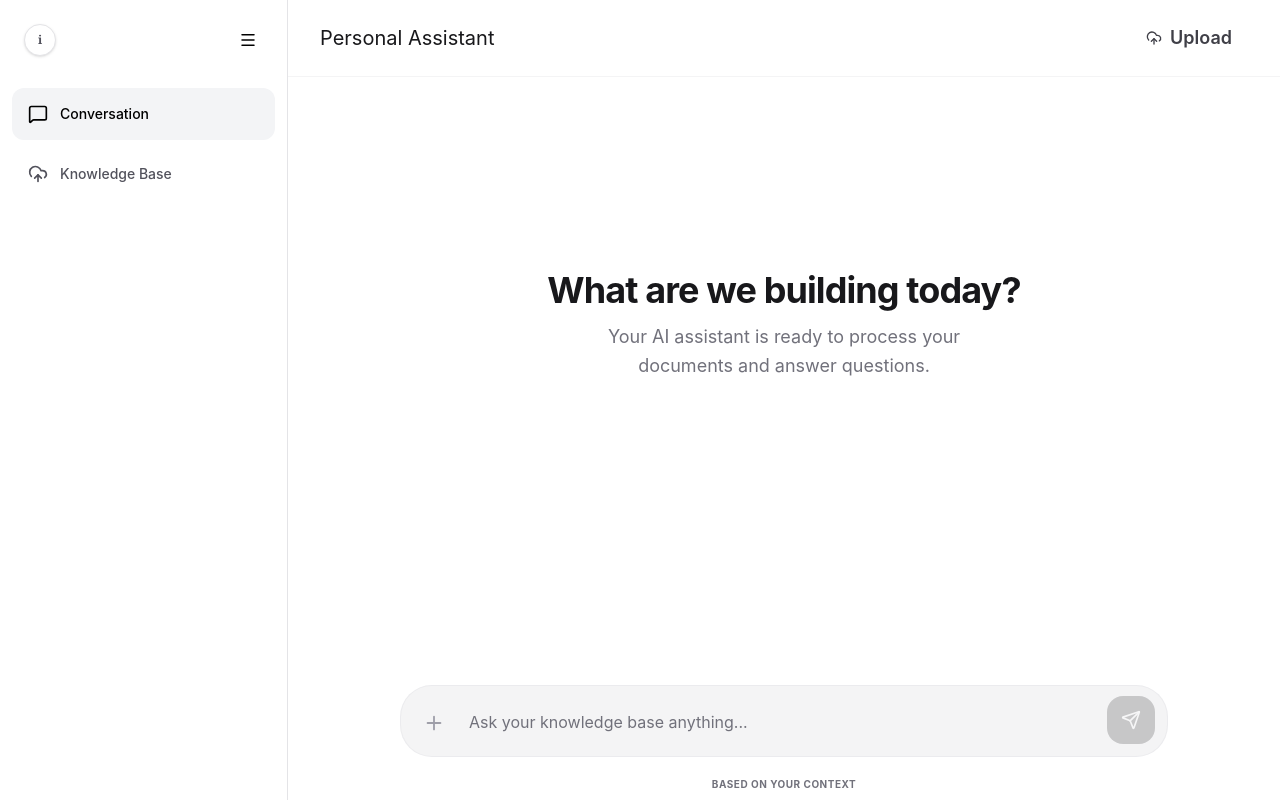
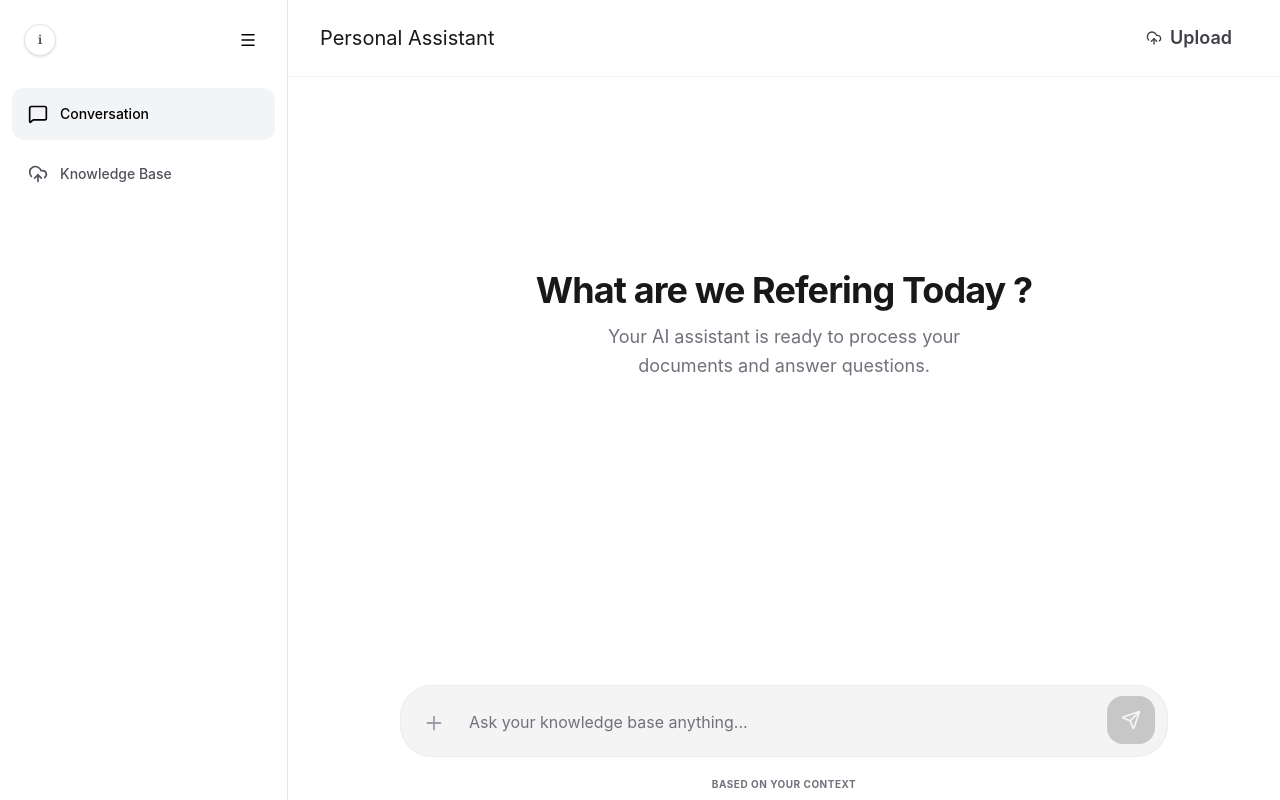
Before and after one commit to SHATHISH-07/itl-rag-system, a React (Vite) app in the folder client/: page / in a window 1280 px wide. Built offline with nearby package versions, Linux system fonts and the light colour scheme.

Commit message:
Update placeholder text in ChatPage for clarity

```diff
--- a/client/src/pages/ChatPage.jsx
+++ b/client/src/pages/ChatPage.jsx
@@ -86,7 +86,7 @@ const ChatPage = ({ isCollapsed }) => {
           {messages.length === 0 && (
             <div className="flex flex-col items-center justify-center min-h-[50vh] text-center animate-in fade-in zoom-in duration-700">
 
-              <h2 className="text-4xl font-bold text-zinc-900 tracking-tight mb-3">What are we building today?</h2>
+              <h2 className="text-4xl font-bold text-zinc-900 tracking-tight mb-3">What are we Refering Today ?</h2>
               <p className="text-zinc-500 text-lg max-w-sm mx-auto leading-relaxed">
                 Your AI assistant is ready to process your documents and answer questions.
               </p>
```
